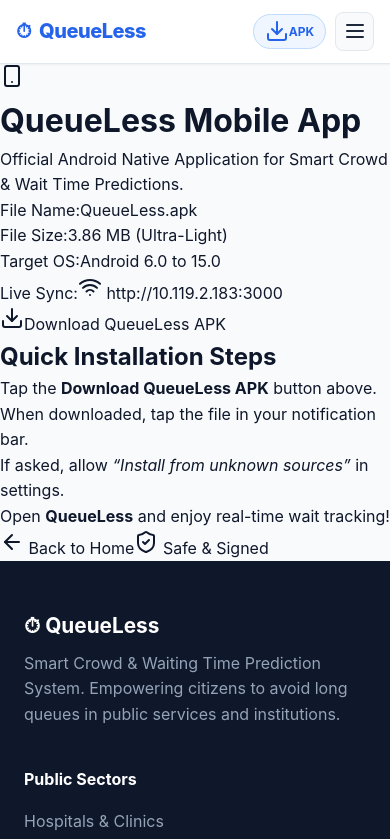
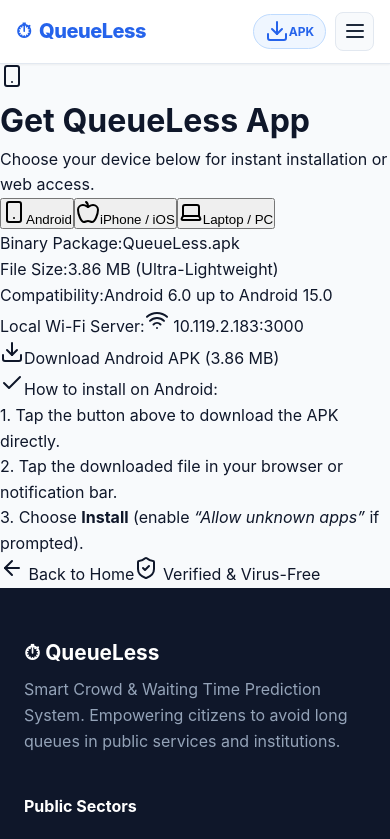
Before and after one commit to Shivu-179/QueueLess, a Next.js app: page /download in a window 390 px wide. Shown: the top 839 px of the page. Built offline with nearby package versions, Linux system fonts and the light colour scheme.

Commit message:
Enhance download page with dedicated instructions for Android APK, iPhone iOS, and Laptop PC

```diff
--- a/app/download/page.tsx
+++ b/app/download/page.tsx
@@ -1,66 +1,236 @@
+'use client';
+
+import { useState } from 'react';
 import Link from 'next/link';
-import { Download, Smartphone, CheckCircle, ArrowLeft, ShieldCheck, Wifi } from 'lucide-react';
+import { Download, Smartphone, Laptop, Apple, ArrowLeft, ShieldCheck, Wifi, Check, ExternalLink, Globe } from 'lucide-react';
 
 export default function DownloadPage() {
+  const [activeTab, setActiveTab] = useState<'android' | 'ios' | 'laptop'>('android');
+
   return (
-    <div className="min-h-screen bg-slate-50 text-slate-800 flex flex-col items-center justify-center p-4 sm:p-6">
-      <div className="max-w-md w-full bg-white rounded-2xl shadow-xl border border-slate-200 p-6 sm:p-8 text-center">
-        <div className="w-16 h-16 bg-blue-100 text-blue-600 rounded-full flex items-center justify-center mx-auto mb-4">
+    <div className="min-h-screen bg-slate-50 text-slate-800 flex flex-col items-center justify-center p-4 sm:p-6 py-12">
+      <div className="max-w-xl w-full bg-white rounded-3xl shadow-xl border border-slate-200 p-6 sm:p-8">
+
+        {/* Header */}
+        <div className="text-center mb-6">
+          <div className="w-16 h-16 bg-blue-100 text-blue-600 rounded-2xl flex items-center justify-center mx-auto mb-3 shadow-inner">
             <Smartphone className="w-8 h-8" />
           </div>
+          <h1 className="text-2xl sm:text-3xl font-extrabold text-slate-900 tracking-tight">
+            Get QueueLess App
+          </h1>
+          <p className="text-sm text-slate-500 mt-1">
+            Choose your device below for instant installation or web access.
+          </p>
+        </div>
 
-        <h1 className="text-2xl font-bold text-slate-900 mb-2">QueueLess Mobile App</h1>
-        <p className="text-sm text-slate-600 mb-6">
-          Official Android Native Application for Smart Crowd & Wait Time Predictions.
-        </p>
+        {/* Device Switcher Tabs */}
+        <div className="grid grid-cols-3 gap-1.5 bg-slate-100 p-1.5 rounded-2xl mb-6">
+          <button
+            type="button"
+            onClick={() => setActiveTab('android')}
+            className={`flex items-center justify-center py-2.5 px-3 rounded-xl font-bold text-xs sm:text-sm transition-all ${
+              activeTab === 'android'
+                ? 'bg-white text-blue-600 shadow-sm'
+                : 'text-slate-600 hover:text-slate-900'
+            }`}
+          >
+            <Smartphone className="w-4 h-4 mr-1.5 text-emerald-600" />
+            Android
+          </button>
 
-        <div className="bg-slate-50 rounded-xl p-4 border border-slate-200 mb-6 text-left space-y-2 text-xs text-slate-700">
+          <button
+            type="button"
+            onClick={() => setActiveTab('ios')}
+            className={`flex items-center justify-center py-2.5 px-3 rounded-xl font-bold text-xs sm:text-sm transition-all ${
+              activeTab === 'ios'
+                ? 'bg-white text-blue-600 shadow-sm'
+                : 'text-slate-600 hover:text-slate-900'
+            }`}
+          >
+            <Apple className="w-4 h-4 mr-1.5 text-slate-800" />
+            iPhone / iOS
+          </button>
+
+          <button
+            type="button"
+            onClick={() => setActiveTab('laptop')}
+            className={`flex items-center justify-center py-2.5 px-3 rounded-xl font-bold text-xs sm:text-sm transition-all ${
+              activeTab === 'laptop'
+                ? 'bg-white text-blue-600 shadow-sm'
+                : 'text-slate-600 hover:text-slate-900'
+            }`}
+          >
+            <Laptop className="w-4 h-4 mr-1.5 text-blue-600" />
+            Laptop / PC
+          </button>
+        </div>
+
+        {/* Tab 1: Android APK */}
+        {activeTab === 'android' && (
+          <div className="space-y-5 animate-in fade-in duration-200">
+            <div className="bg-slate-50 rounded-2xl p-4 border border-slate-200 space-y-2.5 text-xs text-slate-700">
               <div className="flex justify-between items-center">
-            <span className="font-semibold text-slate-500">File Name:</span>
-            <span className="font-mono bg-white px-2 py-0.5 rounded border border-slate-200">QueueLess.apk</span>
+                <span className="font-semibold text-slate-500">Binary Package:</span>
+                <span className="font-mono bg-white px-2.5 py-0.5 rounded border border-slate-200 font-bold">QueueLess.apk</span>
               </div>
               <div className="flex justify-between items-center">
                 <span className="font-semibold text-slate-500">File Size:</span>
-            <span className="font-semibold text-emerald-600">3.86 MB (Ultra-Light)</span>
+                <span className="font-semibold text-emerald-600">3.86 MB (Ultra-Lightweight)</span>
               </div>
               <div className="flex justify-between items-center">
-            <span className="font-semibold text-slate-500">Target OS:</span>
-            <span>Android 6.0 to 15.0</span>
+                <span className="font-semibold text-slate-500">Compatibility:</span>
+                <span>Android 6.0 up to Android 15.0</span>
               </div>
               <div className="flex justify-between items-center">
-            <span className="font-semibold text-slate-500">Live Sync:</span>
-            <span className="flex items-center text-blue-600 font-medium">
-              <Wifi className="w-3 h-3 mr-1" /> http://10.119.2.183:3000
+                <span className="font-semibold text-slate-500">Local Wi-Fi Server:</span>
+                <span className="flex items-center text-blue-600 font-semibold font-mono">
+                  <Wifi className="w-3.5 h-3.5 mr-1" /> 10.119.2.183:3000
                 </span>
               </div>
             </div>
 
             <a
               href="/api/download"
-          className="w-full inline-flex items-center justify-center py-3.5 px-6 rounded-xl bg-blue-600 hover:bg-blue-700 active:bg-blue-800 text-white font-semibold text-base shadow-lg shadow-blue-500/20 transition-all hover:-translate-y-0.5"
+              className="w-full flex items-center justify-center py-4 px-6 rounded-2xl bg-blue-600 hover:bg-blue-700 active:bg-blue-800 text-white font-bold text-base shadow-lg shadow-blue-500/25 transition-all hover:-translate-y-0.5"
             >
               <Download className="w-5 h-5 mr-2" />
-          Download QueueLess APK
+              Download Android APK (3.86 MB)
             </a>
 
-        <div className="mt-8 text-left border-t border-slate-100 pt-6">
-          <h2 className="text-xs font-bold uppercase tracking-wider text-slate-400 mb-3">Quick Installation Steps</h2>
-          <ol className="text-xs text-slate-600 space-y-2.5 list-decimal list-inside">
-            <li>Tap the <strong>Download QueueLess APK</strong> button above.</li>
-            <li>When downloaded, tap the file in your notification bar.</li>
-            <li>If asked, allow <em>&ldquo;Install from unknown sources&rdquo;</em> in settings.</li>
-            <li>Open <strong>QueueLess</strong> and enjoy real-time wait tracking!</li>
-          </ol>
+            <div className="bg-amber-50 rounded-2xl p-4 border border-amber-200 text-left text-xs text-amber-900 space-y-1.5">
+              <div className="font-bold text-amber-800 flex items-center">
+                <Check className="w-4 h-4 mr-1.5 text-emerald-600" />
+                How to install on Android:
+              </div>
+              <p>1. Tap the button above to download the APK directly.</p>
+              <p>2. Tap the downloaded file in your browser or notification bar.</p>
+              <p>3. Choose <strong>Install</strong> (enable <em>&ldquo;Allow unknown apps&rdquo;</em> if prompted).</p>
+            </div>
+          </div>
+        )}
+
+        {/* Tab 2: iPhone / iOS (PWA) */}
+        {activeTab === 'ios' && (
+          <div className="space-y-5 animate-in fade-in duration-200">
+            <div className="bg-blue-50 rounded-2xl p-4 border border-blue-200 text-left text-xs text-blue-950 space-y-2">
+              <div className="font-bold text-blue-900 flex items-center text-sm">
+                <Apple className="w-4 h-4 mr-1.5 text-slate-900" />
+                Why iPhones do not use APKs:
+              </div>
+              <p className="text-slate-600 leading-relaxed">
+                Apple does not allow installing Android APK files on iOS. Instead, iPhones use <strong>Progressive Web Apps (PWA)</strong>, which install directly to your Home Screen with a full-screen native experience!
+              </p>
             </div>
 
-        <div className="mt-6 pt-4 border-t border-slate-100 flex items-center justify-between text-xs text-slate-500">
-          <Link href="/" className="inline-flex items-center hover:text-slate-900 transition-colors">
+            <div className="bg-slate-50 rounded-2xl p-4 border border-slate-200 text-left space-y-3 text-xs text-slate-700">
+              <div className="font-bold text-slate-900 text-sm">3 Steps to Install on iPhone:</div>
+              <div className="flex items-start gap-2.5">
+                <span className="w-5 h-5 rounded-full bg-blue-600 text-white flex items-center justify-center font-bold text-xs shrink-0 mt-0.5">1</span>
+                <div>
+                  Open <strong>Safari</strong> on your iPhone and go to:
+                  <div className="font-mono bg-white p-1.5 rounded border border-slate-200 font-bold text-blue-600 mt-1">
+                    http://10.119.2.183:3000
+                  </div>
+                </div>
+              </div>
+
+              <div className="flex items-start gap-2.5">
+                <span className="w-5 h-5 rounded-full bg-blue-600 text-white flex items-center justify-center font-bold text-xs shrink-0 mt-0.5">2</span>
+                <div>
+                  Tap the <strong>Share button</strong> at the bottom of Safari (the square icon with an arrow pointing up ⎋).
+                </div>
+              </div>
+
+              <div className="flex items-start gap-2.5">
+                <span className="w-5 h-5 rounded-full bg-blue-600 text-white flex items-center justify-center font-bold text-xs shrink-0 mt-0.5">3</span>
+                <div>
+                  Scroll down and tap <strong>&ldquo;Add to Home Screen&rdquo;</strong>, then tap <strong>Add</strong>.
+                </div>
+              </div>
+            </div>
+
+            <div className="text-center text-xs text-slate-500">
+              ✨ QueueLess will now appear on your iPhone screen with its own icon and open full-screen without browser bars!
+            </div>
+          </div>
+        )}
+
+        {/* Tab 3: Laptop / PC */}
+        {activeTab === 'laptop' && (
+          <div className="space-y-5 animate-in fade-in duration-200">
+            <div className="bg-slate-50 rounded-2xl p-4 border border-slate-200 text-left space-y-3 text-xs text-slate-700">
+              <div className="font-bold text-slate-900 text-sm flex items-center">
+                <Laptop className="w-4 h-4 mr-2 text-blue-600" />
+                Laptop Web Application
+              </div>
+              <p className="text-slate-600">
+                You can access the full QueueLess dashboard on any laptop, Mac, or desktop PC via any modern browser:
+              </p>
+
+              <div className="space-y-2">
+                <div>
+                  <div className="text-slate-500 font-semibold mb-1">On this laptop:</div>
+                  <a
+                    href="http://localhost:3000"
+                    target="_blank"
+                    rel="noreferrer"
+                    className="inline-flex items-center font-mono font-bold text-blue-600 hover:underline"
+                  >
+                    http://localhost:3000 <ExternalLink className="w-3.5 h-3.5 ml-1" />
+                  </a>
+                </div>
+
+                <div>
+                  <div className="text-slate-500 font-semibold mb-1">On other laptops in your Wi-Fi:</div>
+                  <a
+                    href="http://10.119.2.183:3000"
+                    target="_blank"
+                    rel="noreferrer"
+                    className="inline-flex items-center font-mono font-bold text-blue-600 hover:underline"
+                  >
+                    http://10.119.2.183:3000 <ExternalLink className="w-3.5 h-3.5 ml-1" />
+                  </a>
+                </div>
+              </div>
+            </div>
+
+            <div className="bg-emerald-50 rounded-2xl p-4 border border-emerald-200 text-left text-xs text-emerald-950 space-y-2">
+              <div className="font-bold text-emerald-900 flex items-center">
+                <Check className="w-4 h-4 mr-1.5 text-emerald-700" />
+                How to install as a Standalone App on Laptop (Chrome / Edge):
+              </div>
+              <p className="text-slate-600">
+                1. Look at the right side of the address bar at the top of your browser.
+              </p>
+              <p className="text-slate-600">
+                2. Click the <strong>Install icon</strong> (computer screen with a down arrow 📥).
+              </p>
+              <p className="text-slate-600">
+                3. Click <strong>Install</strong>. QueueLess will launch as an independent desktop window app with its own Windows desktop icon!
+              </p>
+            </div>
+
+            <Link
+              href="/"
+              className="w-full flex items-center justify-center py-3.5 px-6 rounded-2xl bg-slate-900 hover:bg-slate-800 text-white font-bold text-sm shadow-md transition-all"
+            >
+              <Globe className="w-4 h-4 mr-2" />
+              Open QueueLess Web Dashboard
+            </Link>
+          </div>
+        )}
+
+        {/* Footer info */}
+        <div className="mt-8 pt-5 border-t border-slate-100 flex items-center justify-between text-xs text-slate-500">
+          <Link href="/" className="inline-flex items-center hover:text-slate-900 transition-colors font-medium">
             <ArrowLeft className="w-3.5 h-3.5 mr-1" /> Back to Home
           </Link>
-          <span className="inline-flex items-center text-emerald-600 font-medium">
-            <ShieldCheck className="w-3.5 h-3.5 mr-1" /> Safe & Signed
+          <span className="inline-flex items-center text-emerald-600 font-semibold">
+            <ShieldCheck className="w-3.5 h-3.5 mr-1" /> Verified & Virus-Free
           </span>
         </div>
+
       </div>
     </div>
   );
```
Lines whose indentation alone changed are shown as unchanged.
